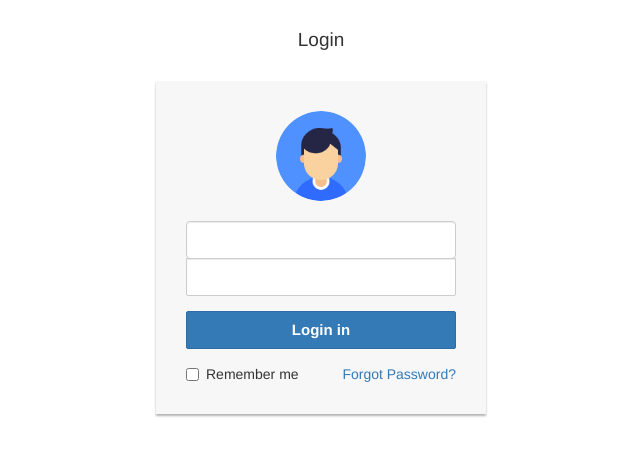
After one commit to thilinamj/geowebsite, a PHP site: page /login.php in a window 1280 px wide. The commit adds this page. Shown: the top 456 px of the page, without its empty margins (319-959 px from the left). Run offline with PHP 8.4, Linux system fonts and the light colour scheme.

Commit message:
create login front end

```diff
--- /dev/null
+++ b/css/login.css
@@ -0,0 +1,39 @@
+.login-form {
+        width: 330px;
+    	margin: 30px auto;
+    }
+    .login-form h2 {
+        font-size: 19px;
+        margin-bottom: 30px;
+         margin-top: 30px;
+        text-align: center;
+    }
+    .login-form form {
+        background: #f7f7f7;
+        box-shadow: 0px 2px 2px rgba(0, 0, 0, 0.3);
+        margin-bottom: 50px;
+		padding: 30px;
+    }
+    .login-form .avatar {
+        width: 90px;
+        margin-bottom: 20px;
+    }
+    .login-form .form-control, .login-form .btn {
+        min-height: 38px;
+    }
+    .login-form input[type="email"] {
+        border-radius: 2px 2px 0 0;
+    }
+    .login-form input[type="password"] {
+        border-radius: 0 0 2px 2px;
+        margin-top: -1px;
+    }
+	.login-form input.form-control:focus {
+        position: relative;
+        z-index: 2;
+    }
+    .login-form .btn {
+        font-size: 15px;
+		font-weight: bold;
+		border-radius: 2px;
+    }
--- /dev/null
+++ b/css/main.css
@@ -0,0 +1,8 @@
+
+
+.error{
+	background: red;
+	color: white;
+	padding: 5px;
+	margin-bottom: 5px;
+}
--- /dev/null
+++ b/login.php
@@ -0,0 +1,97 @@
+
+<?php session_start(); ?>
+<?php require_once('connection.php')  ;?>
+
+<?php
+
+$errors=array();
+
+if(isset($_POST['submit'])){
+
+$username=$_POST['username'];
+$password=$_POST['password'];
+
+$query="select * from user where username='$username' and password='$password'";
+$result=mysqli_query($connection,$query);
+
+if($result){
+if(mysqli_num_rows($result)==1)
+
+{
+
+$admin = mysqli_fetch_assoc($result);
+$_SESSION['userid'] = $user['userid'] ;
+header("location:dashboard.php");
+}
+
+
+else
+{
+
+echo "<script>alert('Error Login')</script>";
+echo "<script>window.open('login.php','_self')</script>";
+}
+}
+}
+?>
+<!DOCTYPE html>
+<html lang="en">
+<head>
+  <title>users</title>
+  <meta charset="utf-8">
+  <meta name="viewport" content="width=device-width, initial-scale=1">
+
+
+<link rel="stylesheet" href="https://maxcdn.bootstrapcdn.com/bootstrap/3.3.7/css/bootstrap.min.css">
+<link rel="stylesheet" href="css/main.css">
+<script src="https://ajax.googleapis.com/ajax/libs/jquery/1.12.4/jquery.min.js"></script>
+<script src="https://maxcdn.bootstrapcdn.com/bootstrap/3.3.7/js/bootstrap.min.js"></script>
+<link rel="stylesheet" href="css/modify.css">
+  <link rel="stylesheet" href="css/login.css">
+
+
+
+
+
+
+</head>
+
+
+
+
+<body>
+<div class="card ">
+
+<div class="card-body">
+
+
+	<div class="login-form">
+    <h2>Login</h2>
+    <form action="login.php" method="post">
+        <div class="text-center">
+            <img src="images/user.png" class="img-circle avatar" alt="Avatar">
+        </div>
+        <div class="form-group">
+            <input type="text" class="form-control"  name="username" required="required">
+            <input type="password" class="form-control"  name="password" required="required">
+        </div>
+        <div class="form-group">
+            <button type="submit" class="btn btn-primary btn-block" name="submit" id="ab1">Login in</button>
+        </div>
+        <div class="clearfix">
+            <label class="pull-left checkbox-inline"><input type="checkbox"> Remember me</label>
+            <a href="#" class="pull-right">Forgot Password?</a>
+        </div>
+    </form>
+
+</div>
+
+
+</div>
+</div>
+
+
+
+
+</body>
+</html>
```
Also changed, not shown: dashboard.php (added, +167 -0 lines), index.php (+4 -3 lines), images/user.png (added).
